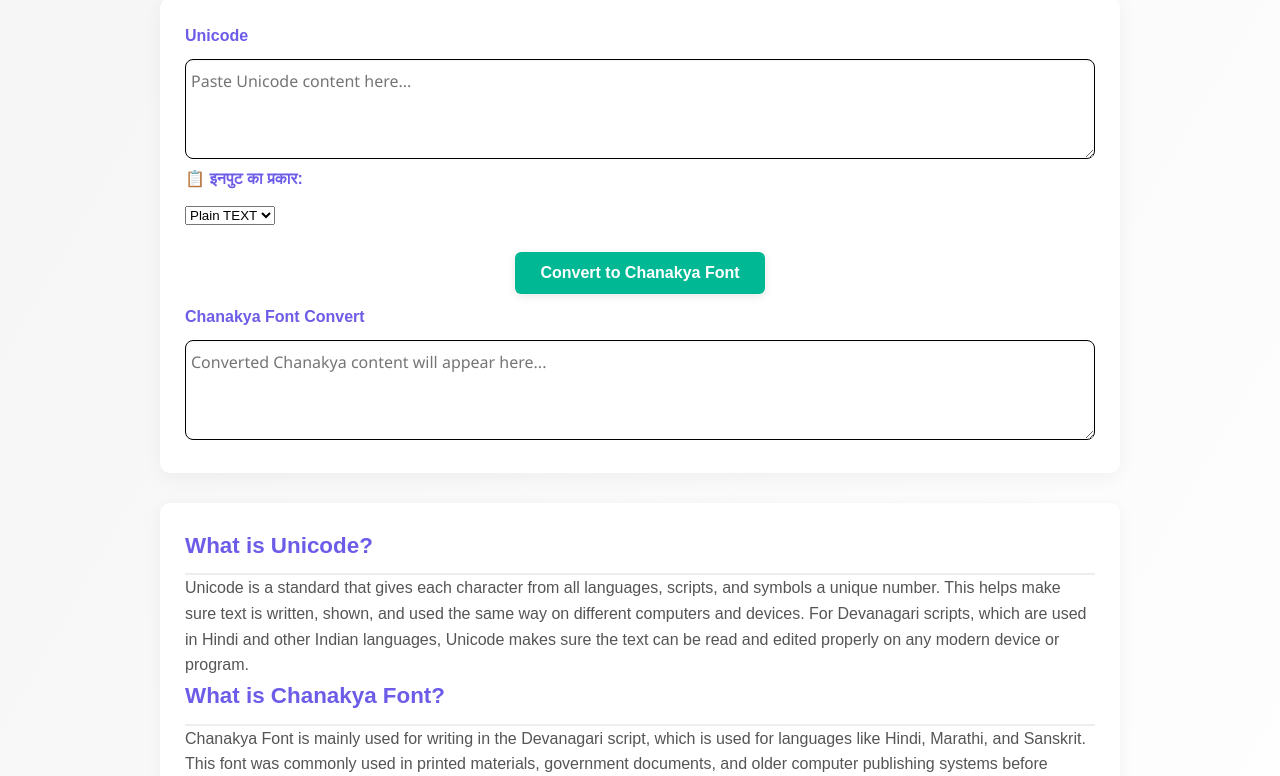
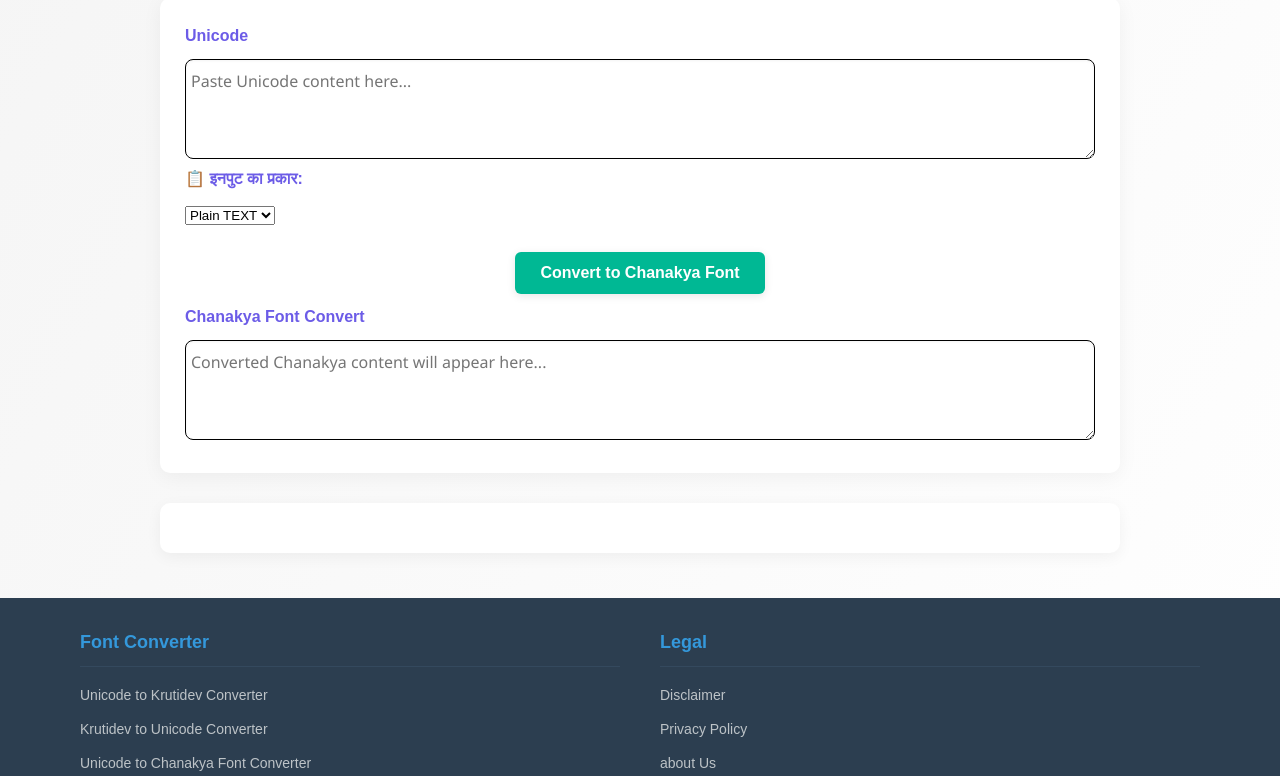
Before and after one commit to unicodetokrutidev/unicodetokrutidev.github.io, a plain HTML site: page unicodetochanakyafontconverter.html in a window 1280 px wide. Shown: the part 176-952 px from the top of the page. Drawn offline with Linux system fonts and the light colour scheme.

Commit message:
Update unicodetochanakyafontconverter.html

```diff
--- a/unicodetochanakyafontconverter.html
+++ b/unicodetochanakyafontconverter.html
@@ -62,10 +62,6 @@
     </main>
 
     <div class="info-section">
-      <h2>What is Unicode?</h2>
-      <p>Unicode is a standard that gives each character from all languages, scripts, and symbols a unique number. This helps make sure text is written, shown, and used the same way on different computers and devices. For Devanagari scripts, which are used in Hindi and other Indian languages, Unicode makes sure the text can be read and edited properly on any modern device or program.</p>
-      <h2>What is Chanakya Font?</h2>
-      <p>Chanakya Font is mainly used for writing in the Devanagari script, which is used for languages like Hindi, Marathi, and Sanskrit. This font was commonly used in printed materials, government documents, and older computer publishing systems before Unicode became the standard way to handle text.</p>
     </div>
   </div>
 
```
